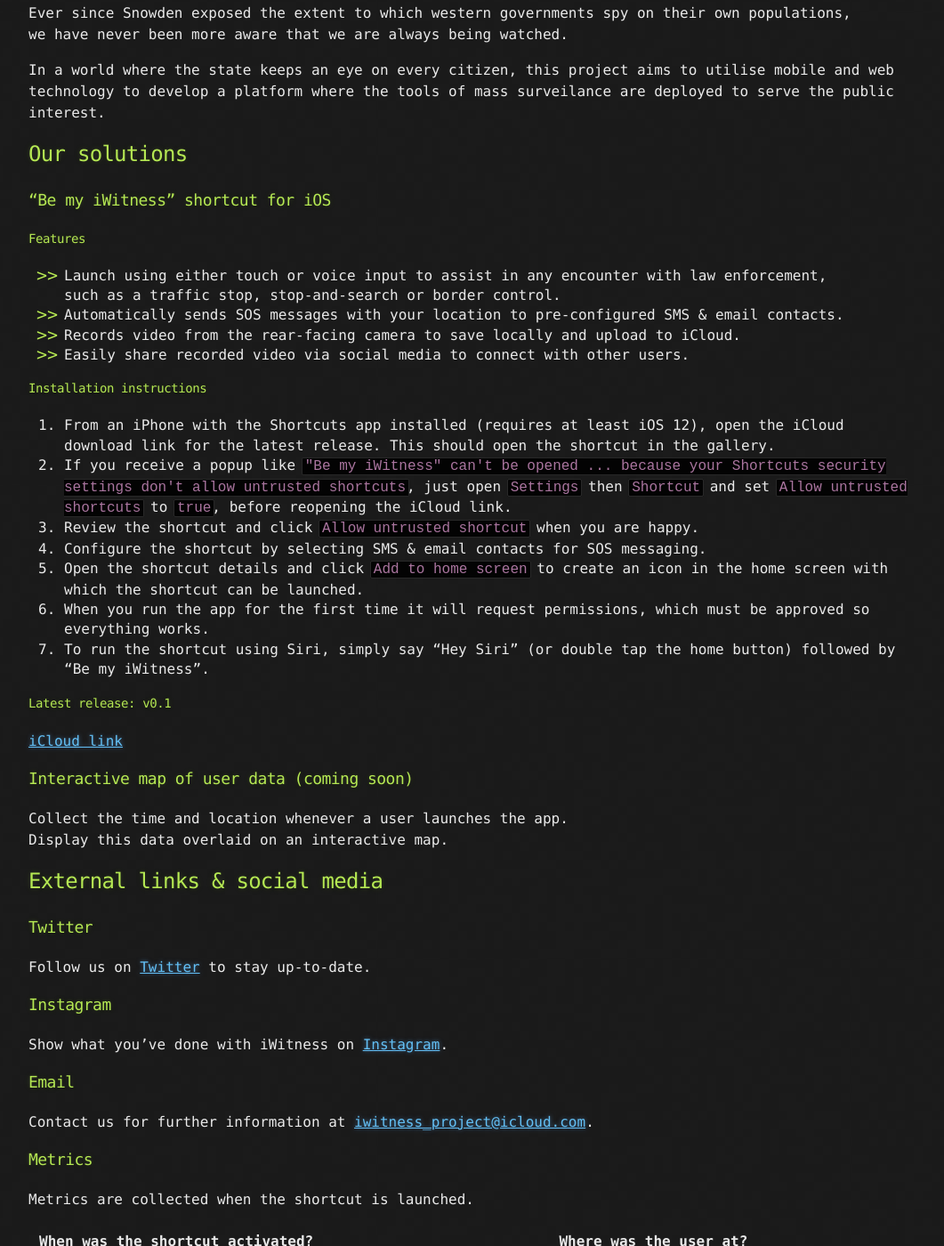
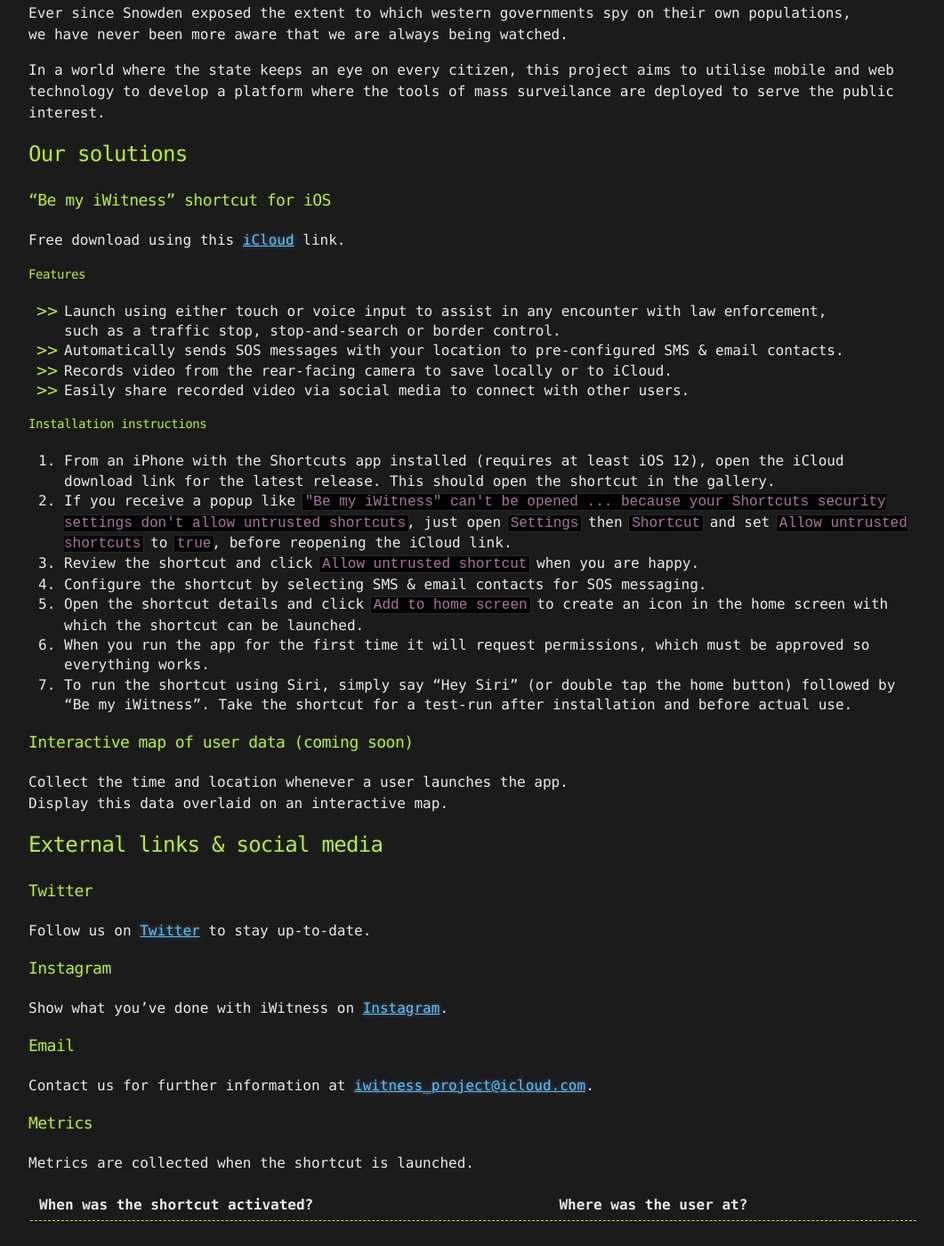
Before and after one commit to i-witness/i-witness.github.io, a Jekyll site: the page built from docs/index.md, in a window 1280 px wide and 1400 px high, scrolled down 519 px. Shown: the whole window at 89% size, without its empty margins (108-1169 px from the left). Built offline with Jekyll 4.4.1, drawn with Linux system fonts in a browser that asks for light colours.

Commit message:
Updated icloud link with important questions

```diff
--- a/docs/index.md
+++ b/docs/index.md
@@ -22,12 +22,14 @@ In a world where the state keeps an eye on every citizen, this project aims to u
 
 ### "Be my iWitness" shortcut for iOS
 
+Free download using this [iCloud](https://www.icloud.com/shortcuts/4f763cf011454398b3ee25d635b6f2f6) link.
+
 #### Features
 
 - Launch using either touch or voice input to assist in any encounter with law enforcement,
   such as a traffic stop, stop-and-search or border control.
 - Automatically sends SOS messages with your location to pre-configured SMS & email contacts.
-- Records video from the rear-facing camera to save locally and upload to iCloud.
+- Records video from the rear-facing camera to save locally or to iCloud.
 - Easily share recorded video via social media to connect with other users.
 
 #### Installation instructions
@@ -38,11 +40,7 @@ In a world where the state keeps an eye on every citizen, this project aims to u
 4. Configure the shortcut by selecting SMS & email contacts for SOS messaging.
 5. Open the shortcut details and click `Add to home screen` to create an icon in the home screen with which the shortcut can be launched.
 6. When you run the app for the first time it will request permissions, which must be approved so everything works.
-7. To run the shortcut using Siri, simply say "Hey Siri" (or double tap the home button) followed by "Be my iWitness".
-
-#### Latest release: v0.1
-
-[iCloud link](https://www.icloud.com/shortcuts/4f763cf011454398b3ee25d635b6f2f6)
+7. To run the shortcut using Siri, simply say "Hey Siri" (or double tap the home button) followed by "Be my iWitness". Take the shortcut for a test-run after installation and before actual use.
 
 ### Interactive map of user data (coming soon)
 
```
